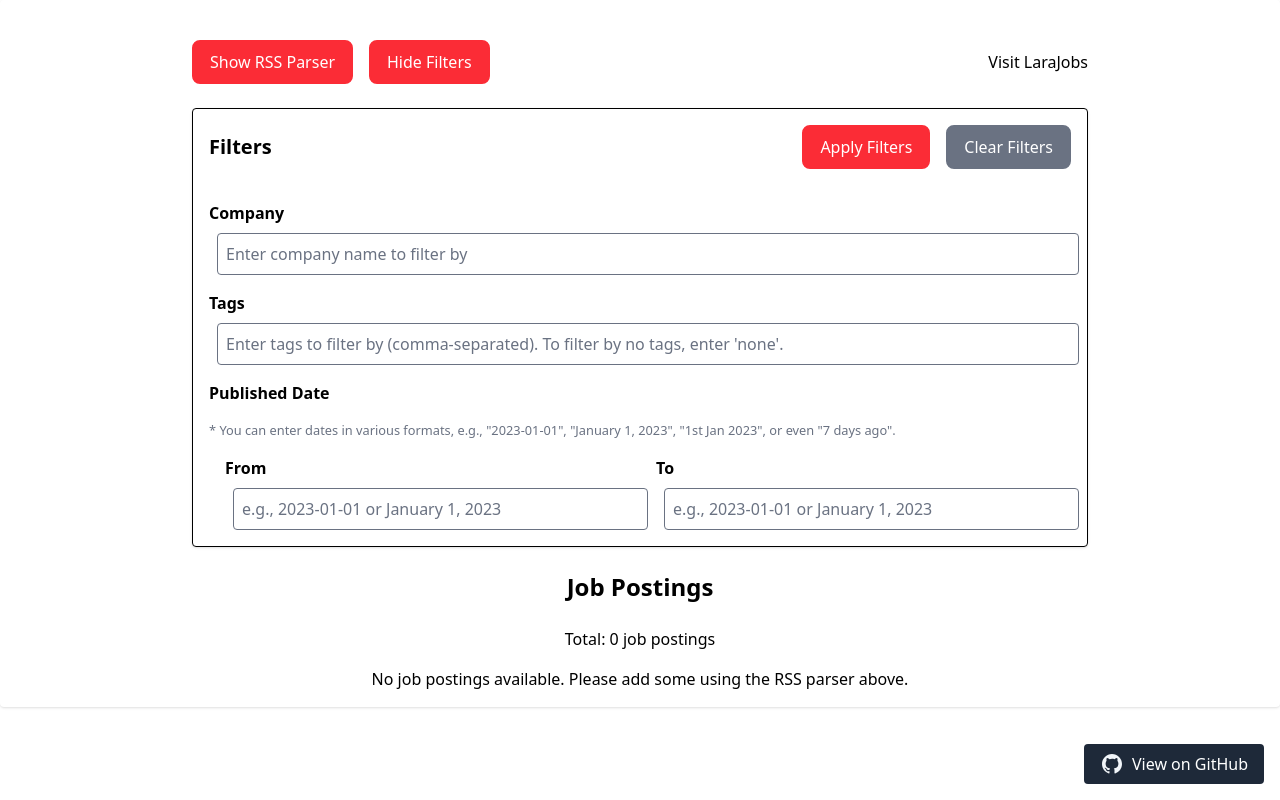
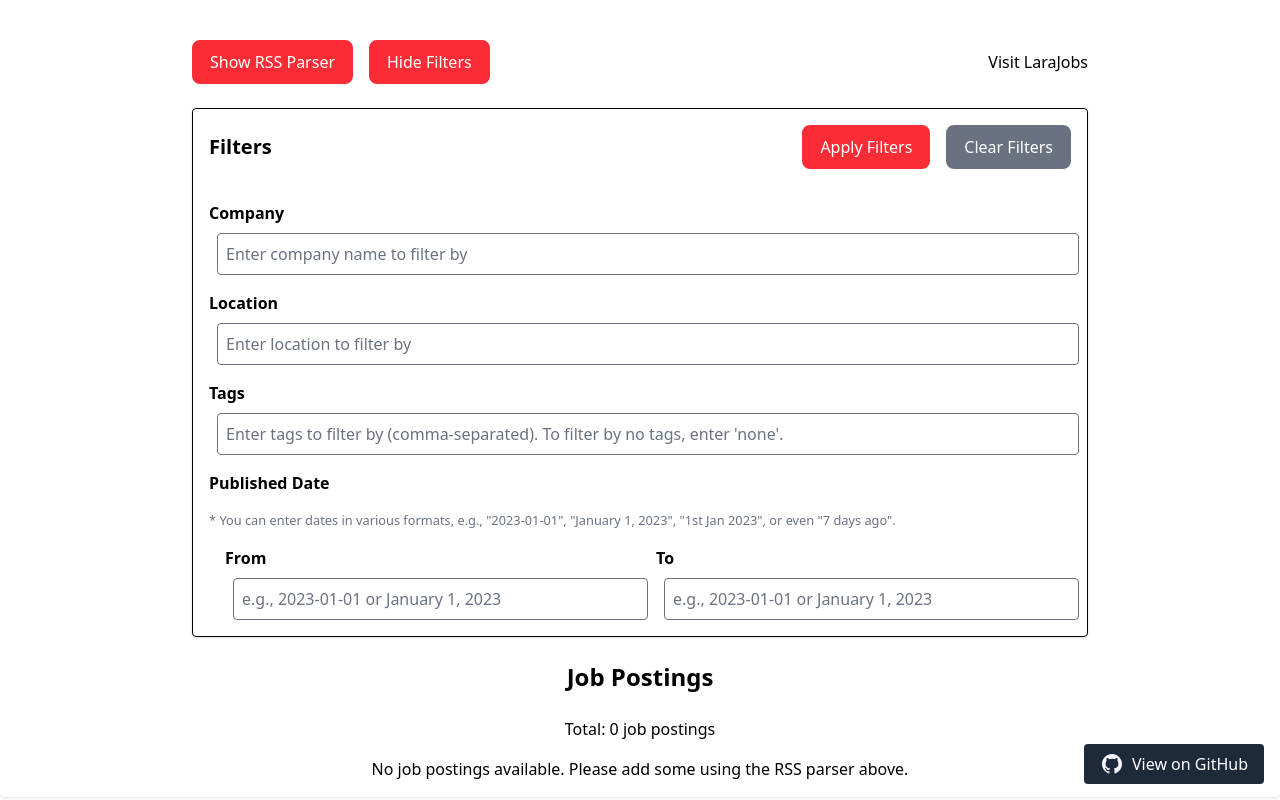
Before and after one commit to danielh-official/larajobs-extra, a SvelteKit app: page / in a window 1280 px wide. Both pictures are taken after a click on the button "Show Filters". Built offline with nearby package versions, Linux system fonts and the light colour scheme.

Commit message:
Add location filter functionality to postings

```diff
--- a/src/routes/+page.svelte
+++ b/src/routes/+page.svelte
@@ -39,6 +39,7 @@
 			showFilters = localStorage.getItem('showFilters') === 'true' ? true : false;
 
 			company = page.url.searchParams.get('company') || '';
+			location = page.url.searchParams.get('location') || '';
 			tags = page.url.searchParams.get('tags') || '';
 			publishedStartDate = page.url.searchParams.get('published_start_date') || '';
 			publishedEndDate = page.url.searchParams.get('published_end_date') || '';
@@ -244,6 +245,12 @@
 		return page.url.searchParams.get('company') || '';
 	});
 
+	let location = $state<string>(page.url.searchParams.get('location') || '');
+
+	let queryParamLocation = $derived.by(() => {
+		return page.url.searchParams.get('location') || '';
+	});
+
 	let tags = $state<string>(page.url.searchParams.get('tags') || '');
 
 	let queryParamTags = $derived.by(() => {
@@ -307,6 +314,7 @@
 	function applyFilters() {
 		const url = new URL(page.url);
 		company && url.searchParams.set('company', company);
+    location && url.searchParams.set('location', location);
 		tags && url.searchParams.set('tags', tags);
 		publishedStartDate && url.searchParams.set('published_start_date', publishedStartDate);
 		publishedEndDate && url.searchParams.set('published_end_date', publishedEndDate);
@@ -317,6 +325,10 @@
 
 		if (!tags) {
 			url.searchParams.delete('tags');
+		}
+
+		if (!location) {
+			url.searchParams.delete('location');
 		}
 
 		if (!publishedStartDate) {
@@ -332,6 +344,7 @@
 
 	function clearFilters() {
 		company = '';
+		location = '';
 		tags = '';
 		publishedStartDate = '';
 		publishedEndDate = '';
@@ -342,6 +355,7 @@
 
 	const postings = $derived.by(() => {
 		queryParamCompany;
+		queryParamLocation;
 		queryParamTags;
 		queryParamPublishedStartDate;
 		queryParamPublishedEndDate;
@@ -352,6 +366,12 @@
 			if (queryParamCompany.trim() !== '') {
 				collection = collection.filter((posting) =>
 					posting.company.toLowerCase().includes(company.trim().toLowerCase())
+				);
+			}
+
+			if (queryParamLocation.trim() !== '') {
+				collection = collection.filter((posting) =>
+					posting.location.toLowerCase().includes(location.trim().toLowerCase())
 				);
 			}
 
@@ -396,6 +416,10 @@
 		});
 	});
 </script>
+
+<svelte:head>
+  <title>LaraJobs Extra</title>
+</svelte:head>
 
 {#if loading}
 	<div class="flex justify-center items-center h-screen">
@@ -499,9 +523,9 @@
 				</div>
 			</div>
 
-			<!-- MARK: - Company Filter -->
+			<div class="flex flex-col gap-y-4">
+				<!-- MARK: - Company Filter -->
 
-			<div class="flex flex-col gap-y-4">
 				<div>
 					<label class="block mb-2 font-semibold" for="company">Company</label>
 					<input
@@ -511,6 +535,21 @@
 						placeholder="Enter company name to filter by"
 						class="ml-2 p-2 border rounded w-full dark:bg-gray-700 dark:text-white"
 						bind:value={company}
+						onkeydown={(e) => e.key === 'Enter' && applyFilters()}
+					/>
+				</div>
+
+				<!-- MARK: - Company Filter -->
+
+				<div>
+					<label class="block mb-2 font-semibold" for="company">Location</label>
+					<input
+						type="text"
+						id="location"
+						name="location"
+						placeholder="Enter location to filter by"
+						class="ml-2 p-2 border rounded w-full dark:bg-gray-700 dark:text-white"
+						bind:value={location}
 						onkeydown={(e) => e.key === 'Enter' && applyFilters()}
 					/>
 				</div>
```
